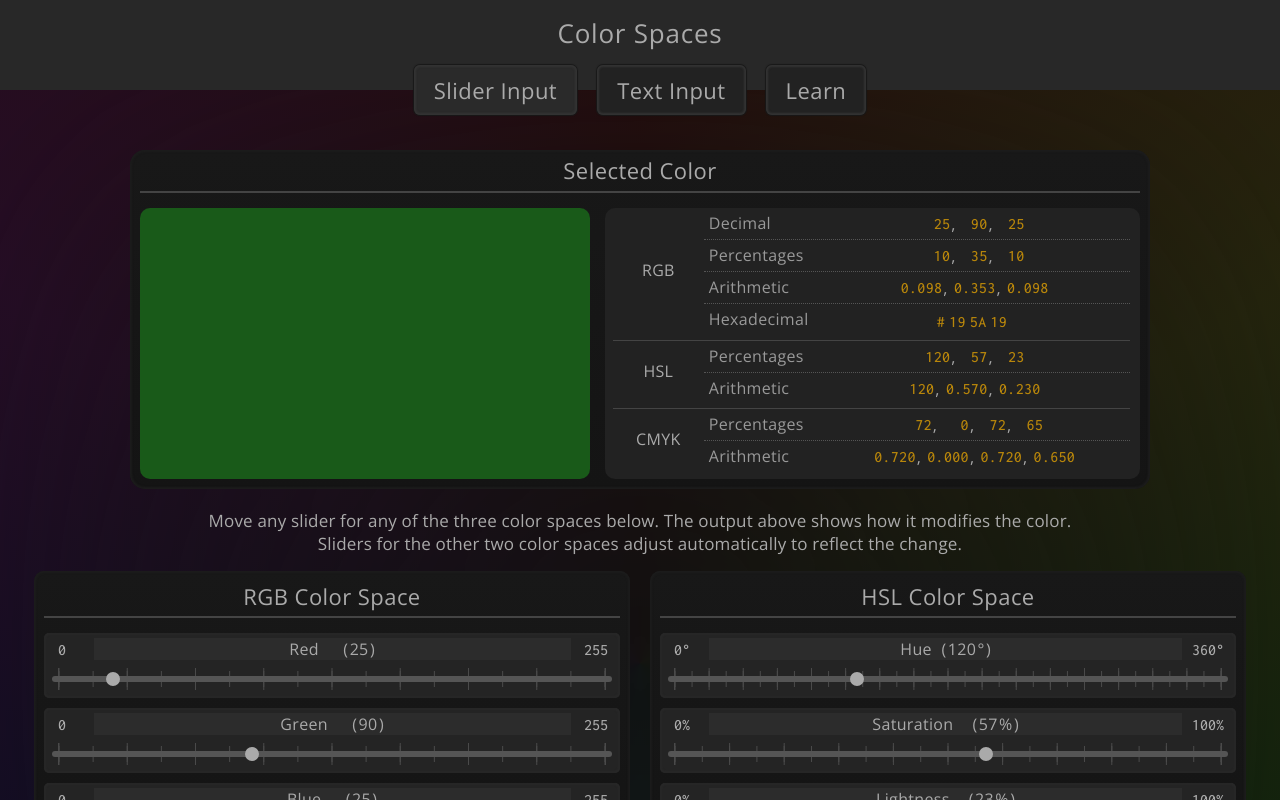
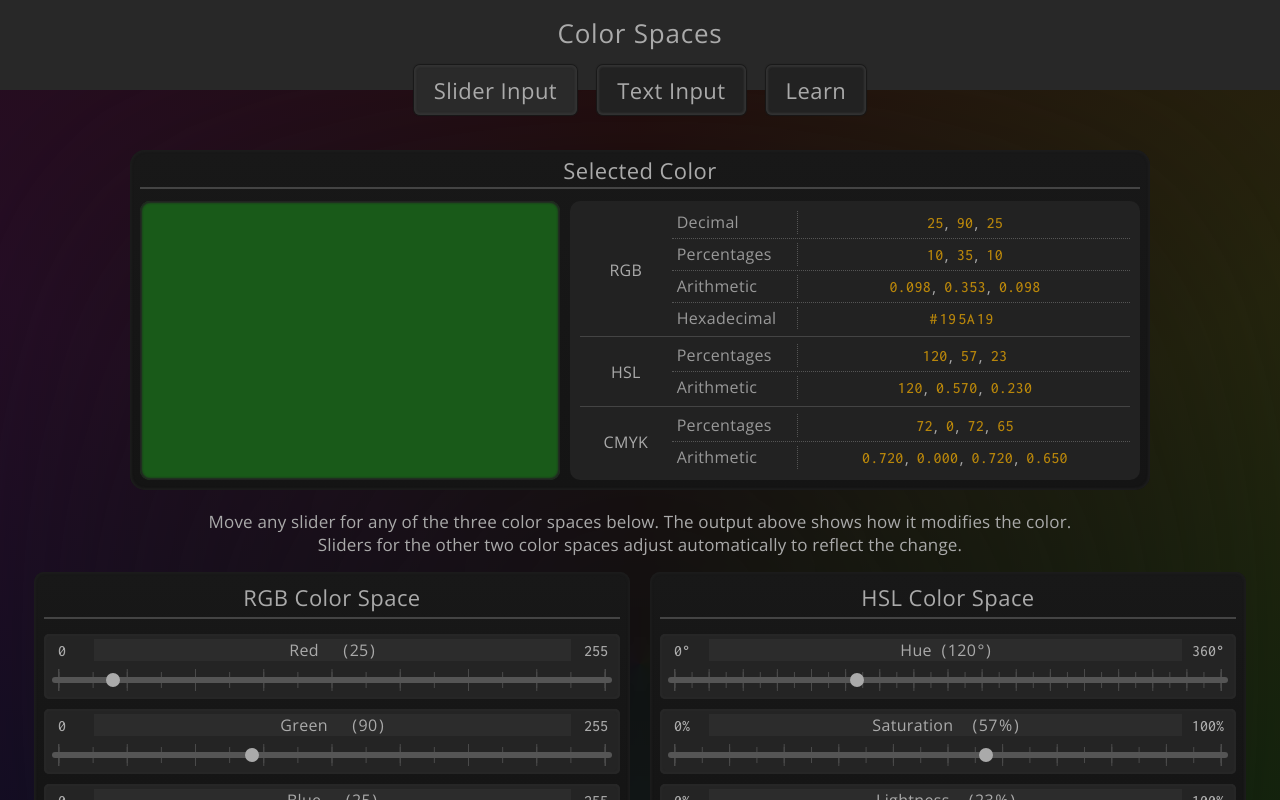
Before and after one commit to Offline2099/colors-app, an Angular app: page / in a window 1280 px wide. Both pictures are taken after a click on the element "Slider Input". Shown: the top 800 px of the page. Built offline with nearby package versions, Linux system fonts and the light colour scheme.

Commit message:
Update output color block

```diff
--- a/src/app/converter/converter.component.html
+++ b/src/app/converter/converter.component.html
@@ -50,7 +50,8 @@
   <!-- Output -->
   <app-output-color
     *ngIf="c.inputAccepted"
-    [color]="c.color">
+    [color]="c.color"
+    headerText="Converted Color">
   </app-output-color>
 
 </div>
--- a/src/app/primary/primary.component.html
+++ b/src/app/primary/primary.component.html
@@ -1,7 +1,8 @@
 
 <!-- Output Color -->
 <app-output-color
-  [color]="color">
+  [color]="color"
+  headerText="Selected Color">
 </app-output-color>
 
 <!-- Instructions -->
--- a/src/app/ui/output-color/output-color.component.css
+++ b/src/app/ui/output-color/output-color.component.css
@@ -1,4 +1,3 @@
-/*   Color Output   */
 
 :host {
   display: flex;
@@ -11,36 +10,55 @@
   box-shadow: 0 0 2px 2px #1c1c1c inset;
 }
 
+
+/*   Header and Containers   */
+
 .output-container-header {
   display: flex;
   flex-basis: 100%;
   justify-content: center;
-  margin-bottom: 15px;
-  padding: 0 10px 5px 10px;
+  margin-bottom: 12px;
+  padding: 0 10px 1px 10px;
   border-bottom: 2px solid #444;
   font-size: 22px;
   letter-spacing: 0.02em;
+  user-select: none;
+}
+
+.output-container-data {
+  display: flex;
+  flex-basis: 100%;
+}
+
+.color-output {
+  display: flex;
+  flex-basis: 45%;
+  max-width: 420px;
+  border-radius: 10px;
+  box-shadow: 0 0 2px 2px #222 inset;
 }
 
 .text-output {
   display: flex;
-  width: calc(55% - 33px);
+  flex: 1 1 55%;
   flex-wrap: wrap;
-  margin-left: 15px;
-  padding: 0 10px 5px 8px;
+  margin-left: 10px;
+  padding: 3px 10px;
   border-radius: 10px;
   background: #222;
 }
 
+
+/*   Text Output   */
+
 .text-output-row {
   display: flex;
   flex-basis: 100%;
-  padding-bottom: 8px;
+  padding: 5px 0;
   border-bottom: 1px solid #444;
 }
 
 .text-output-row:last-of-type {
-  padding-bottom: 5px;
   border-bottom: none;
 }
 
@@ -64,14 +82,19 @@
   border-bottom: 1px dotted #555;
 }
 
+.text-output-notation:first-of-type {
+  padding-top: 2px;
+}
+
 .text-output-notation:last-of-type {
-  padding-bottom: 0;
+  padding-bottom: 2px;
   border-bottom: none;
 }
 
 .text-output-notation-name {
   display: flex;
-  width: 150px;
+  width: 165px;
+  border-right: 1px dotted #555;
   color: #999;
   letter-spacing: 0.02em;
 }
@@ -84,8 +107,8 @@
 }
 
 .text-output-value {
-  width: 3em;
   margin-right: 1px;
+  margin-left: .5em;
   padding-top: 2px;
   color: darkgoldenrod;
   text-align: right;
@@ -94,17 +117,6 @@
   letter-spacing: 0.02em;
 }
 
-.text-output-value-short {
-  width: 2em;
+.text-output-value-hex {
+  margin: 0 1px;
 }
-
-.text-output-value-hex {
-  width: unset;
-  margin: 2px;
-}
-
-.color-output {
-  display: flex;
-  flex-basis: 45%;
-  border-radius: 10px;
-}
--- a/src/app/ui/output-color/output-color.component.html
+++ b/src/app/ui/output-color/output-color.component.html
@@ -1,7 +1,15 @@
-<div class="output-container-header">Selected Color</div>
+
+<!-- Header -->
+<div class="output-container-header">{{headerText}}</div>
+
+<div class="output-container-data">
+
+  <!-- Color Sample -->
   <div
     class="color-output"
     style="background: {{color.hex}};"></div>
+
+  <!-- Text -->
   <div class="text-output">
     <div
       *ngFor="let row of textOutput"
@@ -16,10 +24,7 @@
             <ng-container *ngFor="let value of notation.values; index as v">
               <span
                 class="text-output-value"
-              [ngClass]="{
-                'text-output-value-short': value.length < 4,
-                'text-output-value-hex': notation.values[0] == '#'
-              }">{{value}}</span>
+                [ngClass]="{'text-output-value-hex': notation.values[0] == '#'}">{{value}}</span>
               <span *ngIf="v + 1 != notation.values.length && notation.values[0] != '#'">,</span>
             </ng-container>
           </div>
@@ -27,3 +32,5 @@
       </div>
     </div>
   </div>
+
+</div>
--- a/src/app/ui/output-color/output-color.component.ts
+++ b/src/app/ui/output-color/output-color.component.ts
@@ -13,6 +13,7 @@ export class OutputColorComponent implements OnInit, DoCheck {
   constructor(private c: ColorService) { }
 
   @Input() color: Color = this.c.default();
+  @Input() headerText: string = '';
 
   textOutput: TextOutputBlock[] = [];
 
```
Lines whose indentation alone changed are shown as unchanged.
